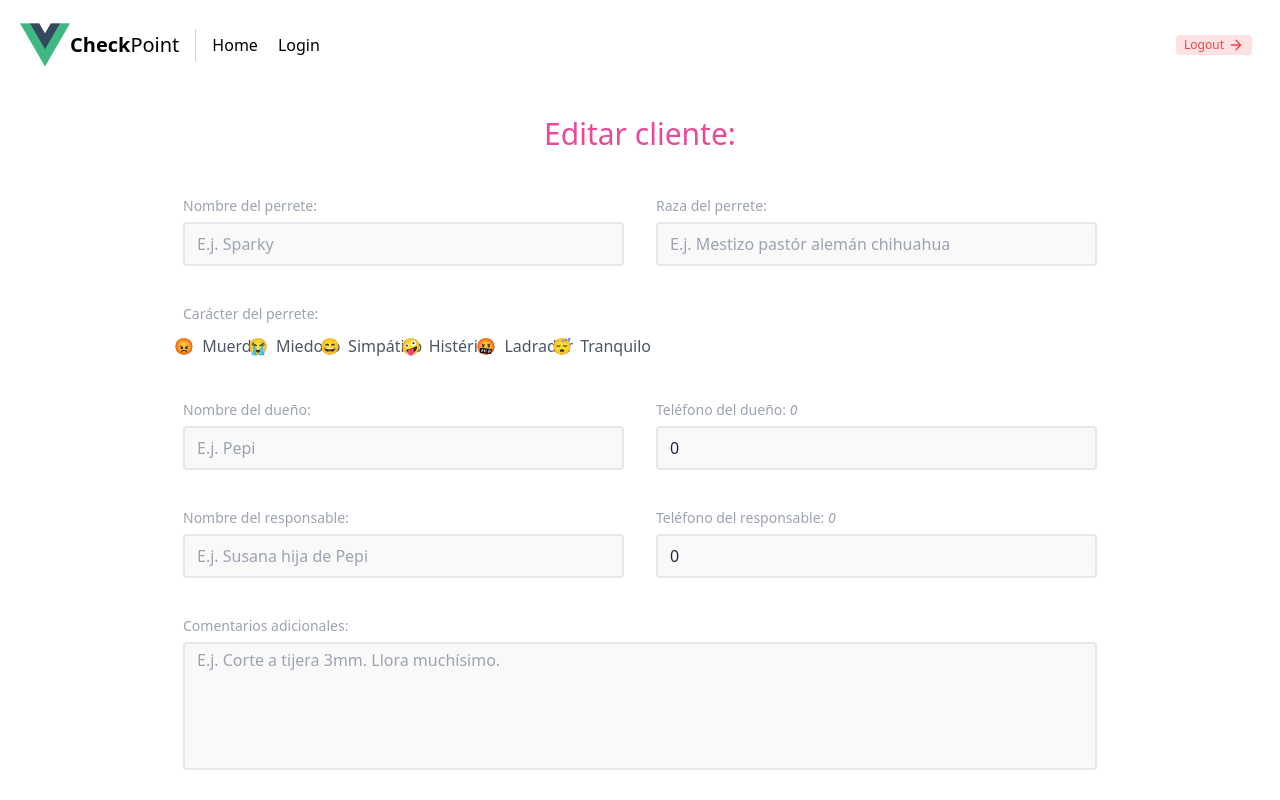
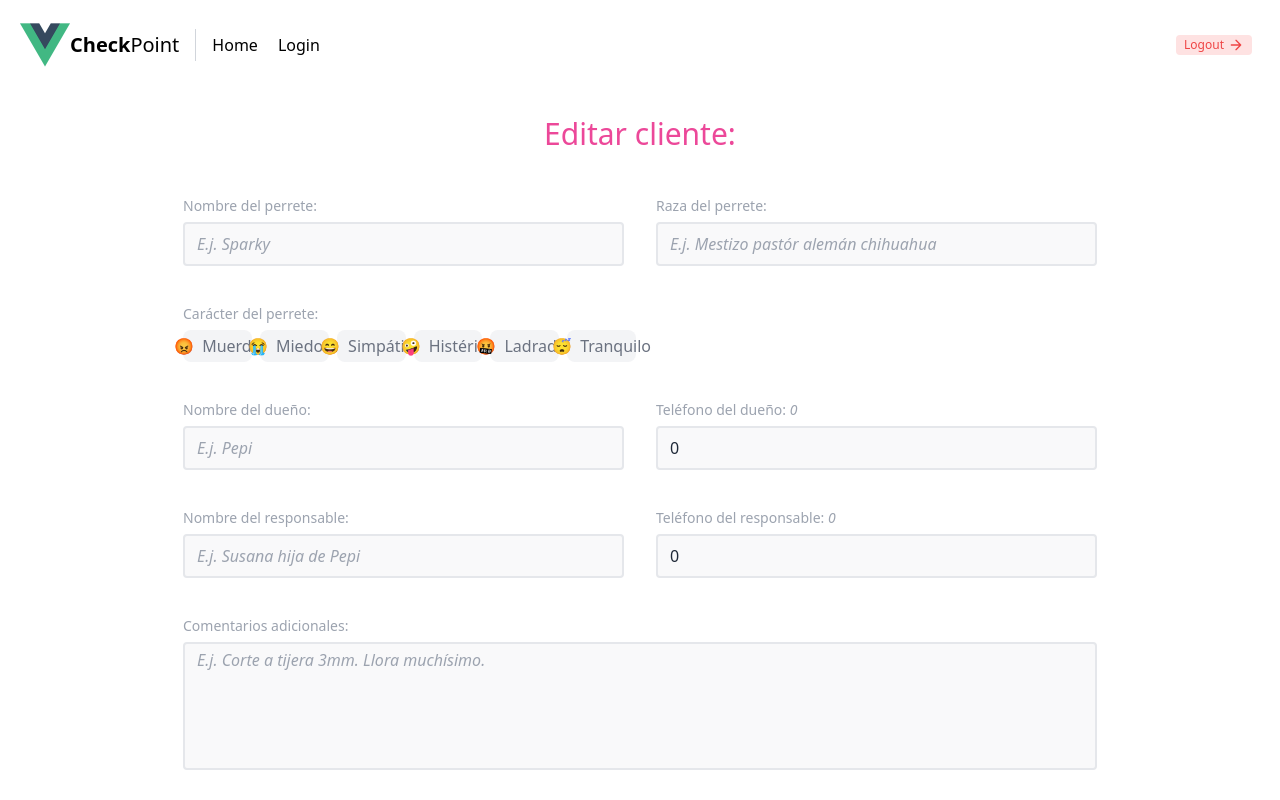
Before and after one commit to jalofernandez/canessa-crm, a Vue app: page /editar/1 in a window 1280 px wide. Shown: the top 800 px of the page. Built offline with nearby package versions, Linux system fonts and the light colour scheme; no server answers; the database is empty.

Commit message:
feat: Add and Edit client pages with new design

```diff
--- a/src/styles/tailwind.css
+++ b/src/styles/tailwind.css
@@ -37,3 +37,22 @@
 .page-transition-enter {
   transition-delay: 0.5s;
 }
+
+::placeholder {
+  font-style: italic;
+  font-weight: 300;
+}
+.radio input ~ label {
+  background-color: #f3f4f6; /* bg-gray-100 */
+  color: #6b7280; /* bg-gray-500 */
+  cursor: pointer;
+  transition: all 0.15s ease;
+}
+.radio input:hover ~ label {
+  background-color: #fce7f3; /* bg-pink-100 */
+  color: #f472b6; /* bg-pink-400 */
+}
+.radio input:checked ~ label {
+  background-color: #ec4899; /* bg-pink-500 */
+  color: #fdf2f8; /* bg-pink-50 */
+}
--- a/src/views/Add.vue
+++ b/src/views/Add.vue
@@ -1,5 +1,4 @@
 <template>
-  <main class="text-gray-600 body-font relative">
   <section class="container px-5 pt-5 pb-24 mx-auto">
 
     <div class="flex flex-col text-center w-full">
@@ -212,7 +211,6 @@
       </div>
     </form>
   </section>
-  </main>
 </template>
 
 <script>
@@ -243,24 +241,3 @@ export default {
   }
 }
 </script>
-
-<style>
-::placeholder {
-  font-style: italic;
-  font-weight: 300;
-}
-.radio input ~ label {
-  background-color: #F3F4F6; /* bg-gray-100 */
-  color: #6B7280; /* bg-gray-500 */
-  cursor: pointer;
-  transition: all 0.15s ease;
-}
-.radio input:hover ~ label {
-  background-color: #FCE7F3; /* bg-pink-100 */
-  color: #F472B6; /* bg-pink-400 */
-}
-.radio input:checked ~ label {
-  background-color: #EC4899; /* bg-pink-500 */
-  color: #FDF2F8; /* bg-pink-50 */
-}
-</style>
--- a/src/views/Editor.vue
+++ b/src/views/Editor.vue
@@ -1,6 +1,5 @@
 <template>
-  <!-- <main :class="$router.params.name"> -->
-  <main class="text-gray-600 body-font relative">
+  <!-- <section :class="$router.params.name"> -->
   <section class="container px-5 pt-5 pb-24 mx-auto">
 
     <div class="flex flex-col text-center w-full">
@@ -219,7 +218,6 @@
       </div>
     </form>
   </section>
-  </main>
 </template>
 
 <script>
```
Lines whose indentation alone changed are shown as unchanged.
